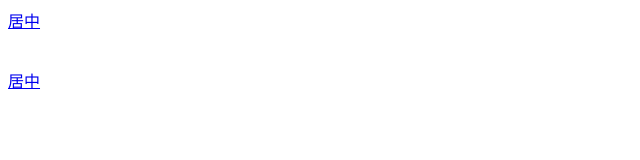
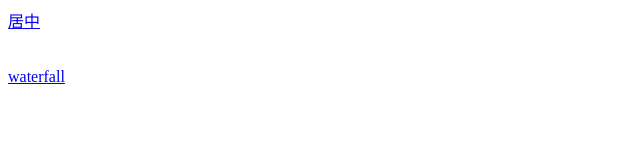
Before and after one commit to fengtaijun0507/testpages, a plain HTML site: page index.html in a window 1280 px wide. Shown: the full height of the page, 0-640 px from the left. Drawn offline with Linux system fonts and the light colour scheme.

Commit message:
waterwall2

```diff
--- a/index.html
+++ b/index.html
@@ -9,6 +9,6 @@
 	<br>
 	<br>
 	<br>
-	<a href="waterfall/waterfall.html">居中</a>
+	<a href="waterfall/waterfall.html">waterfall</a>
 </body>
 </html>
```
